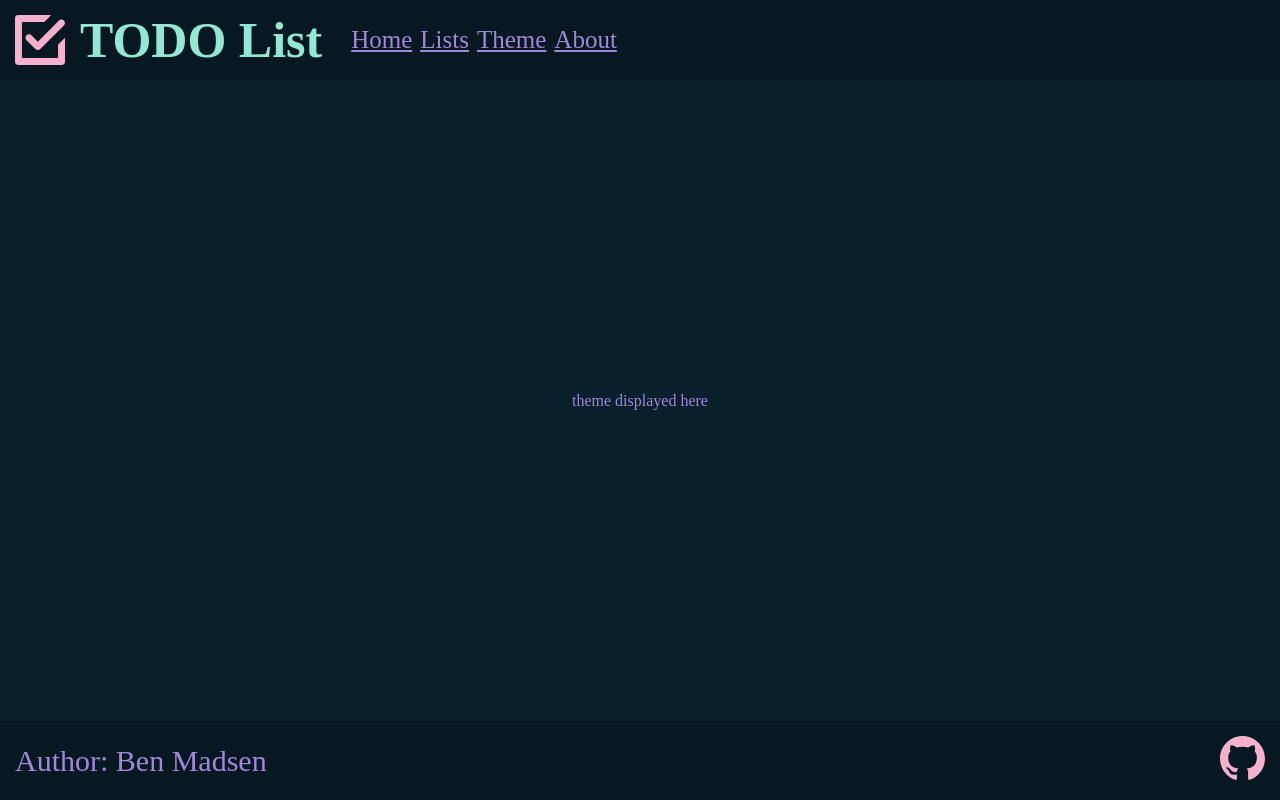
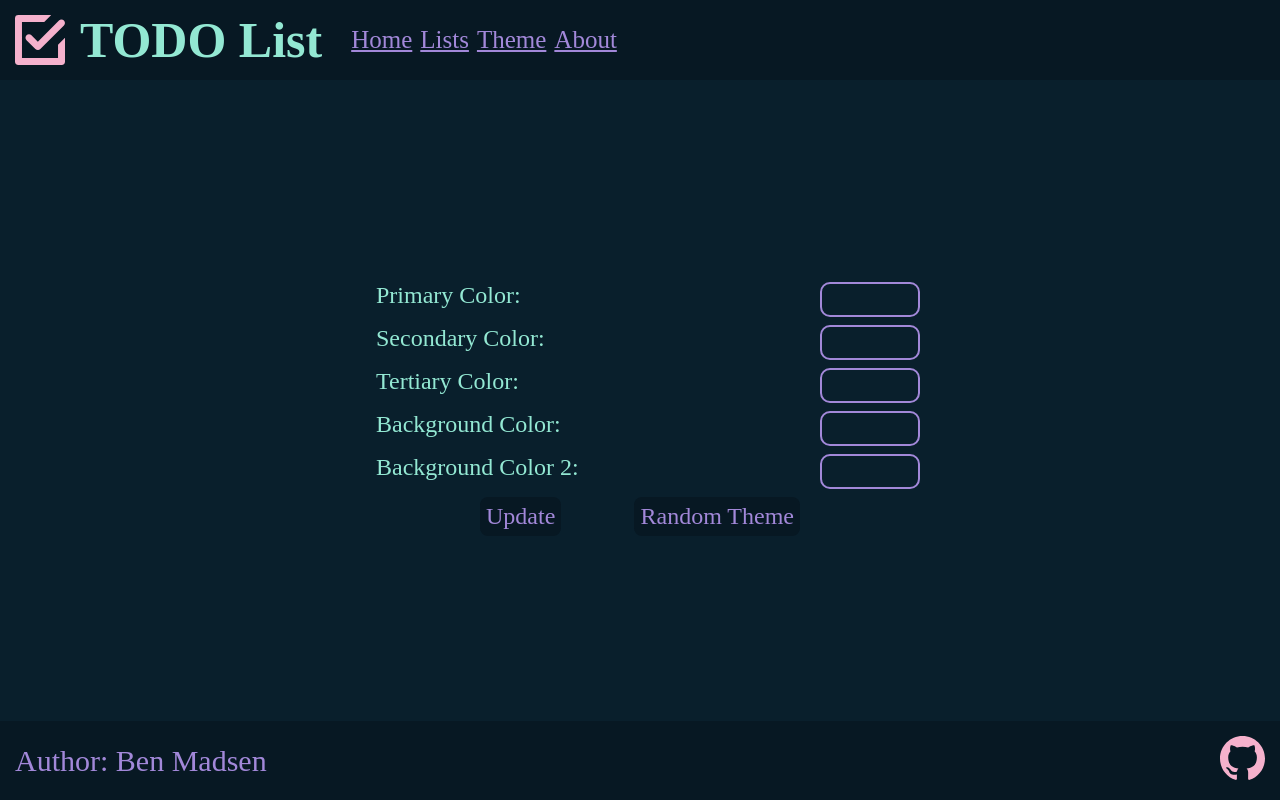
Before and after one commit to TRHeliad/startup, a React (Vite) app: page /theme in a window 1280 px wide. Built offline with nearby package versions, Linux system fonts and the light colour scheme.

Commit message:
fix: css file application

```diff
--- a/src/about/about.css
+++ b/src/about/about.css
@@ -1,17 +1,17 @@
-main {
+main.about-view {
 	display: flex;
 	flex-direction: column;
 	justify-content: center;
 	align-items: center;
 }
 
-main p {
+main.about-view p {
 	font-size: 3vmin;
 	text-align: center;
 	color: var(--primary-color)
 }
 
-main img {
+main.about-view img {
 	height: 30vmin;
 	width: 30vmin;
 }
--- a/src/about/about.jsx
+++ b/src/about/about.jsx
@@ -4,7 +4,7 @@ import "./about.css";
 
 export function About() {
   return (
-    <main>
+    <main className="about-view">
 		<p>Hello. This website was made by Ben Madsen. Here is an AI generated image of him:</p>
 		<img src="assets/generated_portrait_square.jpg"/>
 	</main>
--- a/src/app.jsx
+++ b/src/app.jsx
@@ -11,10 +11,41 @@ import { List } from './list/list';
 import { Theme } from './theme/theme';
 import { About } from './about/about';
 
+const root = document.querySelector(":root");
+const colorNames = [
+	"primary-color",
+	"secondary-color",
+	"tertiary-color",
+	"back-color",
+	"back2-color"
+]
+
+function getSavedTheme() {
+	let theme = JSON.parse(localStorage.getItem("theme"));
+	theme = theme === null ? {} : theme;
+	return theme;
+}
+
+function loadTheme(theme) {
+	for (const colorName of colorNames) {
+		const color = theme[colorName];
+		if (color !== undefined) {
+			root.style.setProperty("--" + colorName, "#" + color);
+		} else {
+			root.style.removeProperty("--" + colorName);
+		}
+	}
+}
+
 export default function App() {
 	const [userName, setUserName] = React.useState(localStorage.getItem('userName') || '');
 	const currentAuthState = userName ? AuthState.Authenticated : AuthState.Unauthenticated;
 	const [authState, setAuthState] = React.useState(currentAuthState);
+	const [theme, setTheme] = React.useState(getSavedTheme());
+
+	React.useEffect(() => {
+		loadTheme(theme)
+	}, [theme])
 
 	return (
 	<BrowserRouter>
@@ -55,7 +86,10 @@ export default function App() {
 				/>
 				<Route path='/lists' element={<Lists />} />
 				<Route path='/list' element={<List />} />
-				<Route path='/theme' element={<Theme />} />
+				<Route path='/theme' element={<Theme theme={theme} setTheme={(t) => {
+					setTheme(t)
+					localStorage.setItem("theme", JSON.stringify(t));
+				}}/>} />
 				<Route path='/about' element={<About />} />
 				<Route path='*' element={<NotFound />} />
 			</Routes>
--- a/src/list/list.css
+++ b/src/list/list.css
@@ -1,84 +1,84 @@
-main {
+main.list-view {
 	display: flex;
 	flex-direction: column;
 	justify-content: start;
 	align-items: center;
 }
 
-.list-header {
+.list-view .list-header {
 	flex: 0 0;
 	display: flex;
 	flex-direction: row;
 	width: 100%
 }
 
-.list-header > h1 {
+.list-view .list-header > h1 {
 	flex: 1 1;
 	font-size: 3vmin;
 	text-align: left;
 	margin: 1vmin 0.5vmin;
 }
 
-.list-header > button {
+.list-view .list-header > button {
 	flex: 0 10vmin;
 	font-size: 2vmin;
 	margin: 1vmin 0.5vmin;
 }
 
-div.table-container {
+.list-view div.table-container {
 	flex: 1 0;
 	width: 100%;
 }
 
-table {
+.list-view table {
 	width: 100%;
 }
 
-tr {
+.list-view tr {
 	height: 5ex;
 }
 
-tbody tr:nth-child(odd) {
+.list-view tr:nth-child(even) {
 	background-color: var(--back2-color);
 }
 
-thead tr:nth-child(1) {
+.list-view thead tr:nth-child(1) {
 	background-color: var(--back3-color);
 	height: 6ex;
 }
 
-th {
+.list-view th {
 	font-size: 2em;
 	color: var(--primary-color)
 }
 
-th:nth-child(1) {
+.list-view th:nth-child(1) {
 	width: 60%;
 }
-th:nth-child(2) {
+.list-view th:nth-child(2) {
 	width: 30%;
 }
 
-td {
+.list-view td {
 	font-size: 1.5em;
 	text-align: center;
 }
 
-td.assignee {
+.list-view td.assignee {
 	cursor: pointer;
 }
 
-td div {
+.list-view td div {
 	cursor: pointer;
 }
 
-td svg.checked-box, svg.unchecked-box {
+.list-view td svg.checked-box, svg.unchecked-box {
 	width: 1.2em;
 	height: 1.2em;
 	vertical-align: middle;
 }
 
-.add-item-container {
+.list-view .add-item-container {
 	flex: 0 7vmin;
 	display: flex;
 	flex-direction: row;
@@ -88,27 +88,27 @@ td svg.checked-box, svg.unchecked-box {
 	width: 100%;
 }
 
-.add-item-container label {
+.list-view .add-item-container label {
 	flex: 0 13vmin;
 	margin-left: 15px;
 	color: var(--secondary-color);
 	font-size: 2vmin;
 }
 
-.add-item-container input {
+.list-view .add-item-container input {
 	flex: 1 0;
 	height: 60%;
 	font-size: 2vmin;
 }
 
-.add-item-container button {
+.list-view .add-item-container button {
 	flex: 0 13vmin;
 	margin: 0 15px;
 	height: 60%;
 	font-size: 2vmin;
 }
 
-.input-modal {
+.list-view .input-modal {
 	visibility: hidden;
 	display: flex;
 	flex-direction: column;
@@ -126,24 +126,24 @@ td svg.checked-box, svg.unchecked-box {
 	margin-left: -15vmin;
 }
 
-.input-modal.show {
+.list-view .input-modal.show {
 	visibility: visible;
 }
 
-.input-modal label {
+.list-view .input-modal label {
 	color: var(--secondary-color);
 	font-size: 2vmin;
 	flex: 1 0;
 }
 
-.input-modal input {
+.list-view .input-modal input {
 	width: 90%;
 	flex: 1 0;
 	margin: 1vmin;
 	font-size: 2vmin;
 }
 
-.input-modal button {
+.list-view .input-modal button {
 	width: 40%;
 	flex: 0.7 0;
 	font-size: 2vmin;
--- a/src/list/list.jsx
+++ b/src/list/list.jsx
@@ -217,7 +217,7 @@ export function List({ }) {
 
 	return (
 		<>
-			<main>
+			<main className="list-view">
 				<div className="list-header">
 					<h1>Cleaning List</h1>
 					<button onClick={() => (setShareVisible(!shareVisible))}>Share</button>
--- a/src/lists/lists.css
+++ b/src/lists/lists.css
@@ -1,50 +1,50 @@
-main {
+main.lists-view {
 	display: flex;
 	flex-direction: column;
 	align-items: center;
 	justify-content: flex-start;
 }
 
-main > h1 {
+main.lists-view > h1 {
 	flex: 0 3vmin;
 	font-size: 3vmin;
 	text-align: center;
 	margin: 1vmin 0;
 }
 
-main > table {
+main.lists-view > table {
 	width: 100%;
 }
 
-tr {
+.lists-view tr {
 	height: 5ex;
 }
 
-tr:nth-child(odd) {
+.lists-view tr:nth-child(even) {
 	background-color: var(--back2-color);
 }
 
-tr:nth-child(1) {
+.lists-view thead tr:nth-child(1) {
 	background-color: var(--back3-color);
 	height: 6ex;
 }
 
-th {
+.lists-view th {
 	font-size: 2em;
 	color: var(--primary-color)
 }
 
-th:nth-child(1) {
+.lists-view th:nth-child(1) {
 	width: 60%;
 }
 
-td {
+.lists-view td {
 	font-size: 1.5em;
 	text-align: center;
 	cursor: pointer;
 }
 
-main .create-list-container {
+main.lists-view .create-list-container {
 	flex: 0 7vmin;
 	display: flex;
 	flex-direction: row;
@@ -56,20 +56,20 @@ main .create-list-container {
 	margin-top: 1vmin;
 }
 
-.create-list-container label {
+.lists-view .create-list-container label {
 	flex: 0 13vmin;
 	margin-left: 15px;
 	color: var(--secondary-color);
 	font-size: 2.2vmin;
 }
 
-.create-list-container input {
+.lists-view .create-list-container input {
 	flex: 1 0;
 	height: 60%;
 	font-size: 2vmin;
 }
 
-.create-list-container button {
+.lists-view .create-list-container button {
 	flex: 0 13vmin;
 	margin: 0 15px;
 	height: 60%;
--- a/src/lists/lists.jsx
+++ b/src/lists/lists.jsx
@@ -54,7 +54,7 @@ export function Lists(props) {
 	}
 
 	return (
-		<main>
+		<main className="lists-view">
 			<h1>Lists</h1>
 			<table>
 				<thead>
--- a/src/login/login.css
+++ b/src/login/login.css
@@ -1,11 +1,11 @@
-main {
+main.login-view {
 	display: flex;
 	flex-direction: column;
 	justify-content: center;
 	align-items: center;
 }
 
-div.login-container {
+.login-view div.login-container {
 	flex: 0.2 0;
 	display: flex;
 	flex-direction: column;
@@ -16,36 +16,36 @@ div.login-container {
 	font-size: 3vmin;
 }
 
-div.login-container h2 {
+.login-view div.login-container h2 {
 	font-size: 5vmin;
 	margin: 2vmin 0;
 	color: var(--secondary-color);
 }
 
-div.login-container div.input {
+.login-view div.login-container div.input {
 	flex: 0 5vmin;
 	width: 100%;
 	margin-bottom: 1vmin;
 }
 
-div.input div {
+.login-view div.input div {
 	display: flex;
 	flex-direction: row;
 }
 
-div.login-container input {
+.login-view div.login-container input {
 	height: 70%;
 	width: 100%;
 	font-size: 2.5vmin;
 	box-sizing: border-box;
 }
 
-div.login-container label {
+.login-view div.login-container label {
 	width: 30%;
 	text-align: left;
 }
 
-div.welcome-container {
+.login-view div.welcome-container {
 	flex: 1 0;
 	display: flex;
 	flex-direction: column;
@@ -56,16 +56,16 @@ div.welcome-container {
 	font-size: 3vmin;
 }
 
-div.welcome-container h2 {
+.login-view div.welcome-container h2 {
 	margin: 0 0;
 }
 
-div.welcome-container h3 {
+.login-view div.welcome-container h3 {
 	color: var(--primary-color);
 	margin: 0.6em 0em;
 }
 
-div button {
+.login-view div button {
 	flex: 0 5vmin;
 	font-size: 3vmin;
 	padding: 0.75vmin 3vmin;
--- a/src/login/login.jsx
+++ b/src/login/login.jsx
@@ -8,7 +8,7 @@ import './login.css';
 
 export function Login({ userName, authState, onAuthChange }) {
   return (
-    <main>
+    <main className="login-view">
         {authState === AuthState.Authenticated && (
           <Authenticated userName={userName} onLogout={() => onAuthChange(userName, AuthState.Unauthenticated)} />
         )}
--- a/styles/theme.css
+++ b/src/theme/theme.css
@@ -1,25 +1,29 @@
-main {
+main.theme-view {
 	display: flex;
 	flex-direction: column;
 	justify-content: center;
 	align-items: center;
 }
 
-.theme-container {
+.theme-view .theme-container {
 	position: relative;
 	width: 70vmin;
 }
 
-label {
-	color: var(--secondary-color)
+.theme-view label {
+	color: var(--secondary-color);
+	text-align: left;
 }
 
-.input {
+.theme-view .input {
+	display: flex;
+	flex-direction: row;
+	justify-content: space-between;
 	margin: 2vmin;
 	font-size: 3vmin;
 }
 
-input {
+.theme-view input {
 	position: absolute;
 	right: 0;
 	font-size: 3vmin;
@@ -27,13 +31,13 @@ input {
 	text-align: right;
 }
 
-main > .button-container {
+main.theme-view > .button-container {
 	display: flex;
 	flex-direction: row;
 	justify-content: space-between;
 	width: 40vmin;
 }
 
-main button {
+main.theme-view button {
 	font-size: 3vmin;
 }
--- a/src/theme/theme.jsx
+++ b/src/theme/theme.jsx
@@ -1,9 +1,188 @@
-import React from 'react';
+import React from "react";
 
-export function Theme() {
-  return (
-    <main>
-      <div>theme displayed here</div>
-    </main>
-  );
+import "./theme.css";
+
+const colorNames = [
+	"primary-color",
+	"secondary-color",
+	"tertiary-color",
+	"back-color",
+	"back2-color",
+];
+const root = document.querySelector(":root");
+
+function componentToHex(c) {
+	const hex = c.toString(16);
+	return hex.length == 1 ? "0" + hex : hex;
 }
+
+function rgbToHex(r, g, b) {
+	return componentToHex(r) + componentToHex(g) + componentToHex(b);
+}
+
+async function requestPalette() {
+	return new Promise(function (resolve, reject) {
+		var url = "https://color.bdm260.click/api/";
+		var data = {
+			model: "default",
+		};
+
+		var http = new XMLHttpRequest();
+
+		http.onreadystatechange = function () {
+			if (http.readyState == 4 && http.status == 200) {
+				var palette = JSON.parse(http.responseText).result;
+				resolve(palette);
+			} else if (http.status != 200 && http.status != 0) {
+				reject(http.status);
+			}
+		};
+
+		http.open("POST", url, true);
+		http.send(JSON.stringify(data));
+	});
+}
+
+async function getRandomPalette() {
+	const rgbPalette = await requestPalette();
+	return rgbPalette.map((rgb) => rgbToHex(...rgb));
+}
+
+function setRandomTheme() {
+	getRandomPalette().then(function (randomPalette) {
+		randomPalette.forEach(function (hex, i) {
+			const colorName = colorNames[i];
+			updateColor(colorName, hex);
+		});
+		loadTheme();
+		setInputToTheme();
+	});
+}
+
+function getSavedTheme() {
+	let theme = JSON.parse(localStorage.getItem("theme"));
+	theme = theme === null ? {} : theme;
+	return theme;
+}
+
+function updateColor(colorName, value) {
+	const theme = getSavedTheme();
+	theme[colorName] = value.toLowerCase();
+	localStorage.setItem("theme", JSON.stringify(theme));
+}
+
+function updateTheme() {
+	for (const colorName of colorNames) {
+		const matches = document
+			.querySelector("#" + colorName)
+			.value.match(/[a-f0-9]{6}/i);
+		if (matches.length > 0) {
+			updateColor(colorName, matches[0]);
+		}
+	}
+	loadTheme();
+}
+
+function loadTheme() {
+	const theme = getSavedTheme();
+	for (const colorName of colorNames) {
+		const color = theme[colorName];
+		if (color !== undefined) {
+			root.style.setProperty("--" + colorName, "#" + color);
+		}
+	}
+}
+
+function setInputToTheme() {
+	const theme = getSavedTheme();
+	for (const colorName of colorNames) {
+		const color = theme[colorName];
+		if (color !== undefined) {
+			const inputElement = document.querySelector("#" + colorName);
+			if (inputElement !== null) inputElement.value = color;
+		}
+	}
+}
+
+export function Theme({ theme, setTheme }) {
+	const [newTheme, setNewTheme] = React.useState(Object.assign({}, theme));
+
+	function updateColor(color, e) {
+		const newThemeCopy = Object.assign({}, newTheme);
+		if (e.target.value === "")
+			delete newThemeCopy[color]
+		else
+			newThemeCopy[color] = e.target.value;
+		setNewTheme(newThemeCopy);
+	}
+
+	return (
+		<main className="theme-view">
+			<div className="theme-container">
+				<div className="input">
+					<label>Primary Color: </label>
+					<input
+						id="primary-color"
+						name="varPrimaryColor"
+						required
+						pattern="[a-fA-F0-9]{6}"
+						defaultValue={theme["primary-color"]}
+						onChange={(e) => updateColor("primary-color", e)}
+					/>
+				</div>
+				<div className="input">
+					<label>Secondary Color: </label>
+					<input
+						id="secondary-color"
+						name="varSecondaryColor"
+						required
+						pattern="[a-fA-F0-9]{6}"
+						defaultValue={theme["secondary-color"]}
+						onChange={(e) => updateColor("secondary-color", e)}
+					/>
+				</div>
+				<div className="input">
+					<label>Tertiary Color: </label>
+					<input
+						id="tertiary-color"
+						name="varTertiaryColor"
+						required
+						pattern="[a-fA-F0-9]{6}"
+						defaultValue={theme["tertiary-color"]}
+						onChange={(e) => updateColor("tertiary-color", e)}
+					/>
+				</div>
+				<div className="input">
+					<label>Background Color: </label>
+					<input
+						id="back-color"
+						name="varBackColor"
+						required
+						pattern="[a-fA-F0-9]{6}"
+						defaultValue={theme["back-color"]}
+						onChange={(e) => updateColor("back-color", e)}
+					/>
+				</div>
+				<div className="input">
+					<label>Background Color 2: </label>
+					<input
+						id="back2-color"
+						name="varBackColor2"
+						required
+						pattern="[a-fA-F0-9]{6}"
+						defaultValue={theme["back2-color"]}
+						onChange={(e) => updateColor("back2-color", e)}
+					/>
+				</div>
+			</div>
+			<div className="button-container">
+				<button onClick={() => setTheme(newTheme)} id="updateButton">
+					Update
+				</button>
+				<button onClick={() => setRandomTheme()} id="randomButton">
+					Random Theme
+				</button>
+			</div>
+		</main>
+	);
+}
```
